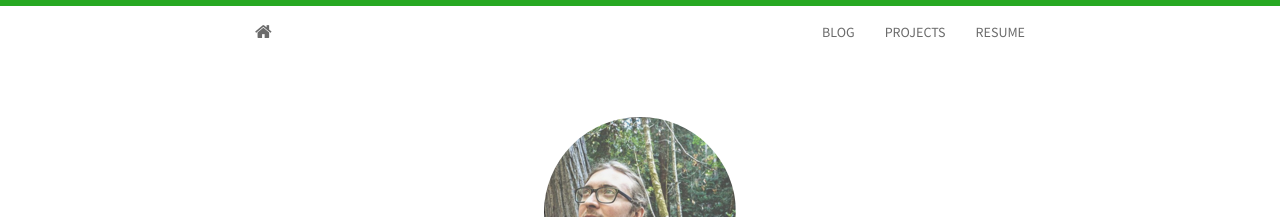
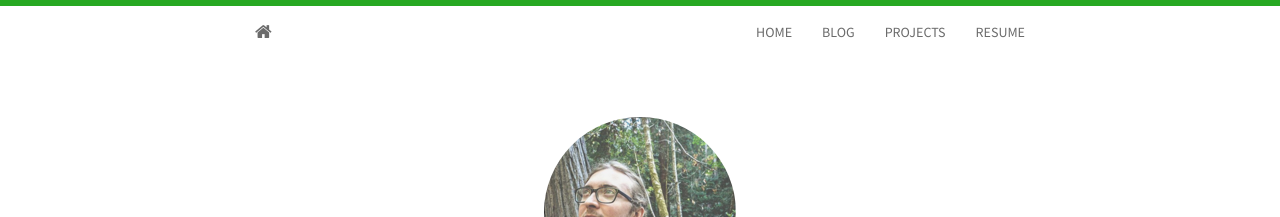
Before and after one commit to NLaff/Lafferty.co, a Jekyll site: the page built from index.html, in a window 1280 px wide. Shown: the top 217 px of the page. Built offline with Jekyll 4.4.1, drawn with Linux system fonts in a browser that asks for light colours; nearby versions of some CDN libraries; the list of posts is cut into pages by our own code.

Commit message:
Added home text to navbar

```diff
--- a/_includes/header.html
+++ b/_includes/header.html
@@ -5,6 +5,7 @@
     </div>
     <div id="navbar">
       <ul class="nav navbar-nav navbar-right">
+        <li><a href="{{ site.baseurl }}">HOME</a></li>
         <li><a href="{{ site.baseurl }}blog.html">BLOG</a></li>
         <li><a href="{{ site.baseurl }}projects.html">PROJECTS</a></li>
         <li><a href="http://biomadeira.github.io/vitae">RESUME</a></li>
```
